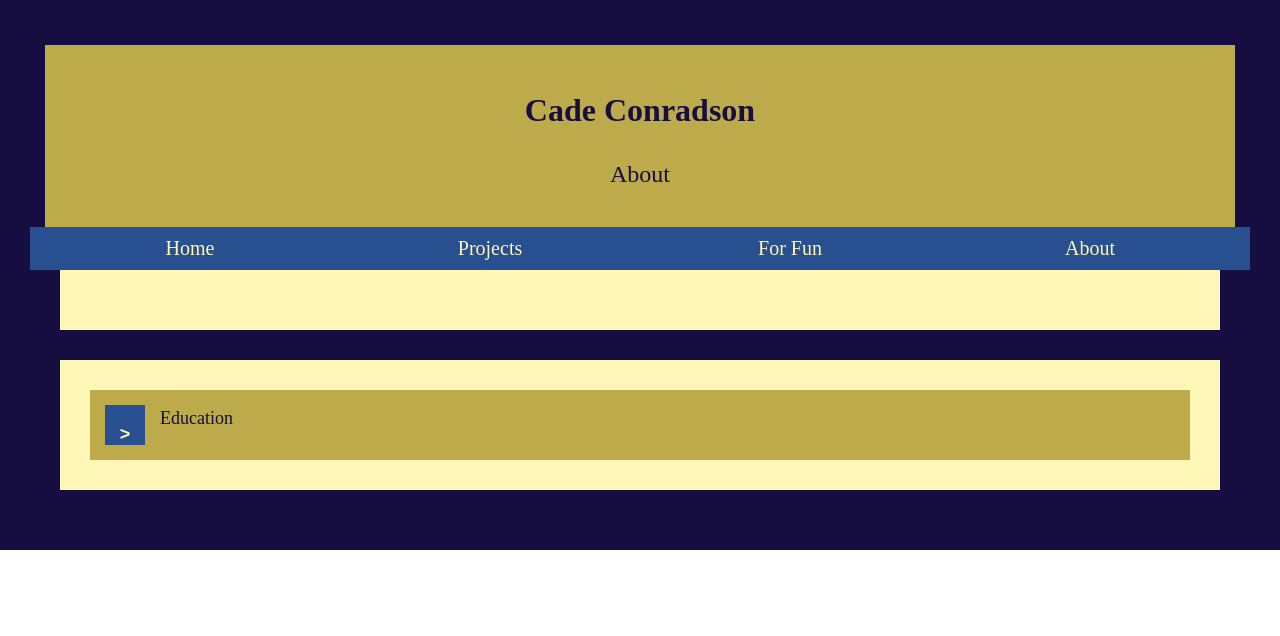
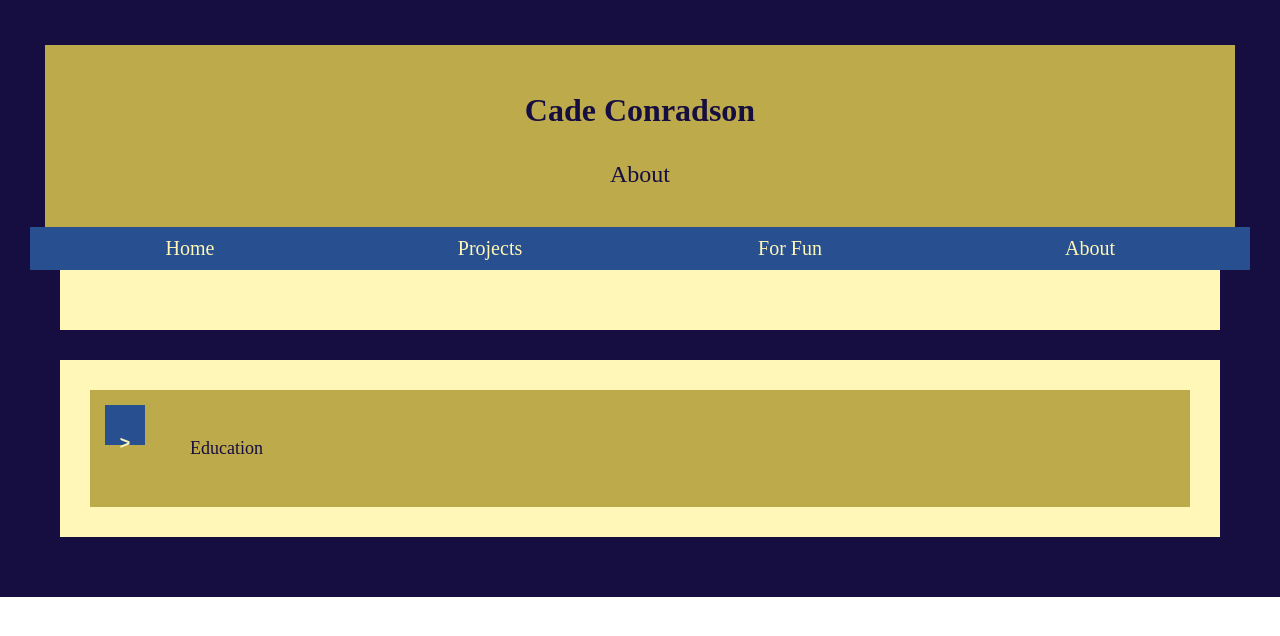
Before and after one commit to cconradson/cconradson.github.io, a Jekyll site: the page built from about.html, in a window 1280 px wide. Shown: the top 636 px of the page. Built offline with Jekyll 4.4.1, drawn with Linux system fonts in a browser that asks for light colours.

Commit message:
drop style attempt 6

```diff
--- a/assets/css/main.css
+++ b/assets/css/main.css
@@ -220,10 +220,12 @@ a.img {
 
 .droptop {
 	background-color:#bdaa4a;
+	padding: 0;
 }
 
 .droptitle {
 	float: left;
+	padding: 30px;
 }
 
 .droptop:after {
@@ -240,6 +242,7 @@ button.drop {
 	border: 0;
 	float: left;
 	margin: 15px;
+	padding: 10px;
 }
 
 button.drop p {
```
